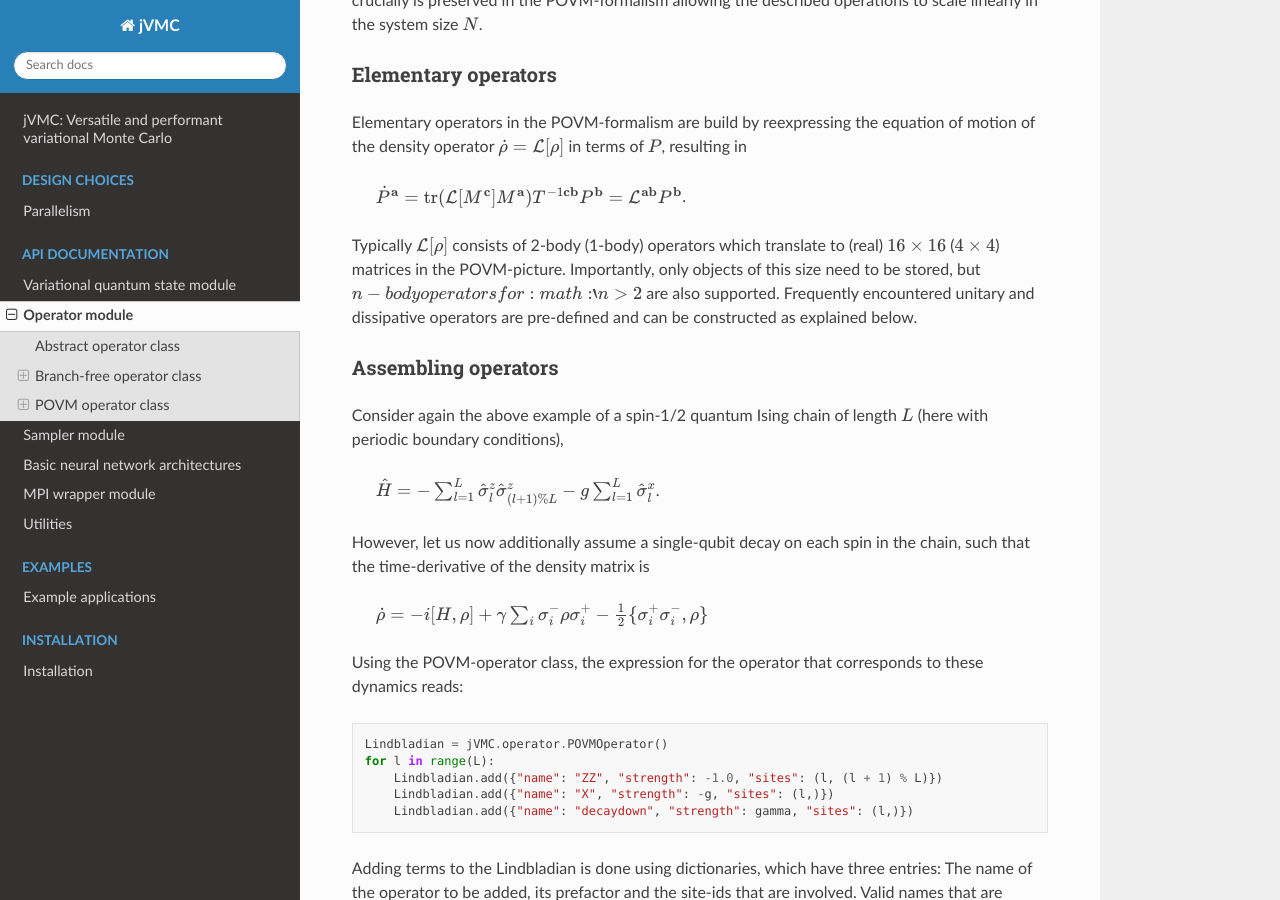
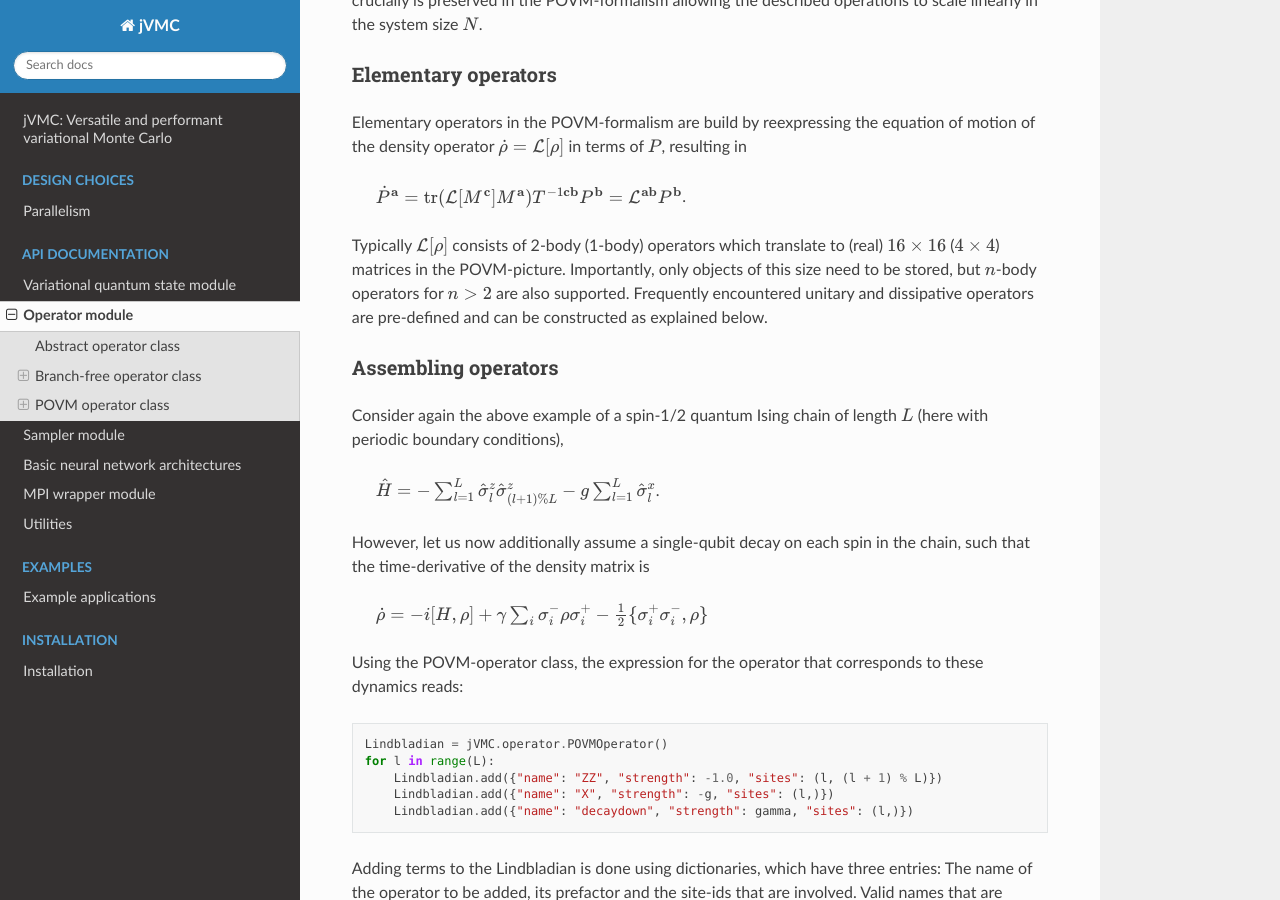
Before and after one commit to markusschmitt/vmc_jax, a Sphinx documentation site: the page built from documentation/source/operator.rst, in a window 1280 px wide and 900 px high, scrolled down 4056 px. Built offline with Sphinx 7.4.7 and the Read the Docs theme 2.0.0, drawn with Linux system fonts in a browser that asks for light colours.

Commit message:
fixed bug with improper math environment

```diff
--- a/documentation/source/operator.rst
+++ b/documentation/source/operator.rst
@@ -141,7 +141,7 @@ resulting in
 
     :math:`\dot{P}^\textbf{a} = \mathrm{tr}(\mathcal{L}[M^\textbf{c}]M^\textbf{a}) T^{-1\textbf{cb}} P^\textbf{b} = \mathcal{L}^\textbf{ab}P^\textbf{b}`.
 
-Typically :math:`\mathcal{L}[\rho]` consists of 2-body (1-body) operators which translate to (real) :math:`16\times 16` (:math:`4\times 4`) matrices in the POVM-picture. Importantly, only objects of this size need to be stored, but :math:`n-body operators for :math:`n>2` are also supported.
+Typically :math:`\mathcal{L}[\rho]` consists of 2-body (1-body) operators which translate to (real) :math:`16\times 16` (:math:`4\times 4`) matrices in the POVM-picture. Importantly, only objects of this size need to be stored, but :math:`n`-body operators for :math:`n>2` are also supported.
 Frequently encountered unitary and dissipative operators are pre-defined and can be constructed as explained below.
 
 Assembling operators
```
